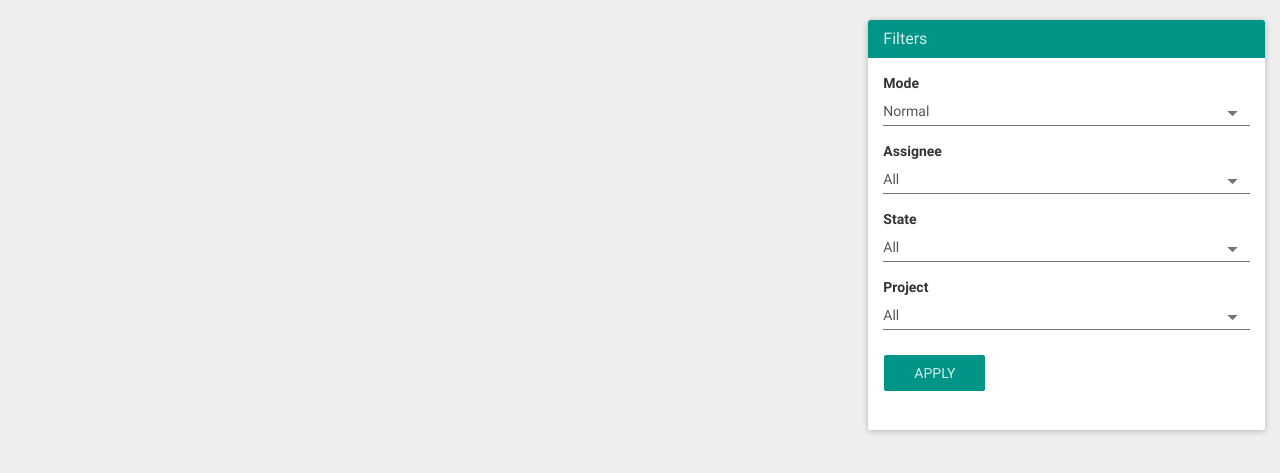
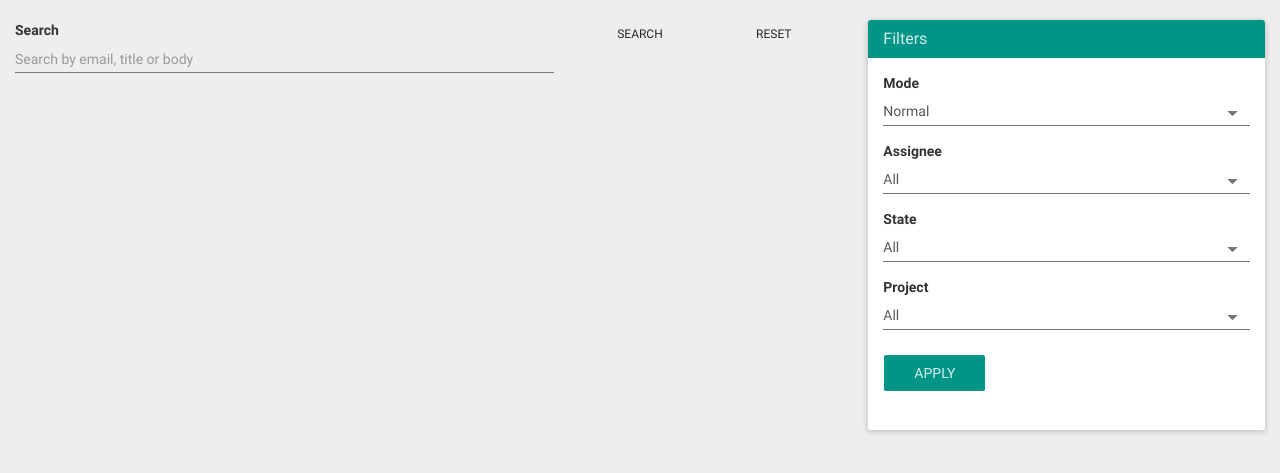
Before and after one commit to ookami-kb/django-simple-helpdesk, a Django app: page / in a window 1280 px wide. Shown: the part 60-533 px from the top of the page. Run offline with Django 3.2, Linux system fonts and the light colour scheme; the visitor is signed in with stand-in values (Sample User, id 1); data that the repository does not hold is empty; parts of the project's set-up code (start-up, migrations or seed data) failed here and were passed over; some libraries are stand-ins or nearby versions.

Commit message:
added search functionality

```diff
--- a/helpdesk/forms.py
+++ b/helpdesk/forms.py
@@ -52,3 +52,9 @@ class TicketCreateForm(forms.ModelForm):
     class Meta:
         model = Ticket
         fields = ['title', 'assignee', 'priority', 'project', 'state', 'customer', 'comment']
+
+
+class SearchForm(forms.Form):
+    search = forms.CharField(required=False, widget=forms.TextInput(attrs={
+        'placeholder': u'Search by email, title or body',
+    }))
--- a/helpdesk/static/helpdesk/css/custom.css
+++ b/helpdesk/static/helpdesk/css/custom.css
@@ -61,3 +61,12 @@
     background: none;
     color: #333;
 }
+
+.search-form .form-group {
+    margin: 0;
+}
+
+.search-form .btn {
+    margin: 0;
+    padding: 5px 30px;
+}
--- a/helpdesk/templates/helpdesk/base.html
+++ b/helpdesk/templates/helpdesk/base.html
@@ -10,7 +10,7 @@
     <link href="{{ STATIC_URL }}helpdesk/css/ripples.min.css" rel="stylesheet">
     <link href="{{ STATIC_URL }}helpdesk/css/material-wfont.min.css" rel="stylesheet">
     <link href="{{ STATIC_URL }}helpdesk/css/jquery.dropdown.css?v1" rel="stylesheet">
-    <link href="{{ STATIC_URL }}helpdesk/css/custom.css?v2" rel="stylesheet">
+    <link href="{{ STATIC_URL }}helpdesk/css/custom.css?v3" rel="stylesheet">
 
 </head>
 
--- a/helpdesk/templates/helpdesk/home.html
+++ b/helpdesk/templates/helpdesk/home.html
@@ -18,9 +18,24 @@
             </div>
         </div>
         <div class="col-sm-8 col-sm-pull-4">
+            <div class="row">
+                <div class="col-xs-12">
+                    <form class="row search-form">
+                        <div class="col-lg-8 col-xs-6">
+                            {% bootstrap_field search_form.search layout='inline' %}
+                        </div>
+                        <div class="col-lg-2 col-xs-3">
+                            {% bootstrap_button 'Search' button_type='submit' button_class='btn-xs btn-block' %}
+                        </div>
+                        <div class="col-lg-2 col-xs-3">
+                            <a href="?" class="btn btn-xs btn-default">Reset</a>
+                        </div>
+                    </form>
+                </div>
+            </div>
             {% include list_template %}
             <div class="text-center">
-                {% bootstrap_pagination page_obj %}
+                {% bootstrap_pagination page_obj extra=extra %}
             </div>
         </div>
     </div>
--- a/helpdesk/views.py
+++ b/helpdesk/views.py
@@ -4,13 +4,15 @@ import time
 
 from django.contrib.contenttypes.generic import generic_inlineformset_factory
 from django.core.urlresolvers import reverse
+from django.db.models import Q
 from django.http import HttpResponseRedirect, HttpResponse
 from django.shortcuts import get_object_or_404
+from django.utils.http import urlencode
 from django.utils.timezone import now
 from django.views.generic import TemplateView, ListView, DetailView, View, CreateView
 
 from helpdesk import Filter
-from helpdesk.forms import CommentForm, TicketForm, FilterForm, TicketCreateForm
+from helpdesk.forms import CommentForm, TicketForm, FilterForm, TicketCreateForm, SearchForm
 from helpdesk.models import Ticket, HistoryAction, Comment, MailAttachment
 from helpdesk.signals import new_answer, ticket_updated
 
@@ -24,6 +26,8 @@ class HomeView(ListView):
     filter_form = None
     filter = None
     paginate_by = 20
+    search = None
+    search_form = None
 
     def _get_list_template(self):
         mode = self.request.session.get('mode', 'normal')
@@ -39,9 +43,16 @@ class HomeView(ListView):
         context = super(HomeView, self).get_context_data(**kwargs)
         context['filter_form'] = self.filter_form
         context['list_template'] = self._get_list_template()
+        context['search_form'] = self.search_form
+        context['search'] = self.search
+        context['extra'] = urlencode({'search': self.search}) if self.search else None
         return context
 
     def dispatch(self, request, *args, **kwargs):
+        self.search_form = SearchForm(request.GET)
+        if self.search_form.is_valid():
+            self.search = self.search_form.cleaned_data.get('search', None)
+
         self.filter = Filter(request)
         initial = self.filter.get_form_init()
         initial.update(
@@ -66,6 +77,13 @@ class HomeView(ListView):
         filters = self.filter.get_filters()
         if filters:
             queryset = queryset.filter(**filters)
+        if self.search:
+            keywords = [w for w in self.search.split(' ') if w]
+            print keywords
+            qs = Q()
+            for word in keywords:
+                qs |= Q(customer__icontains=word) | Q(title__icontains=word) | Q(body__icontains=word)
+            queryset = queryset.filter(qs)
         return queryset.order_by('-updated')
 
 
```
